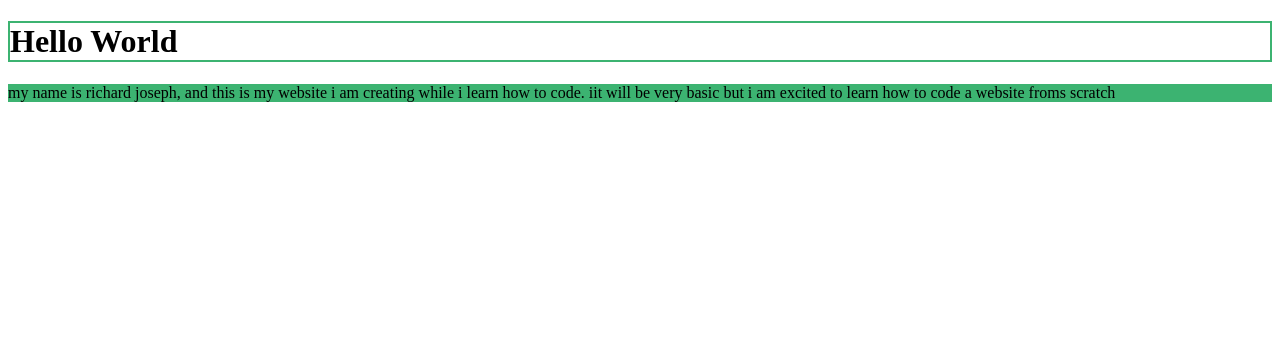
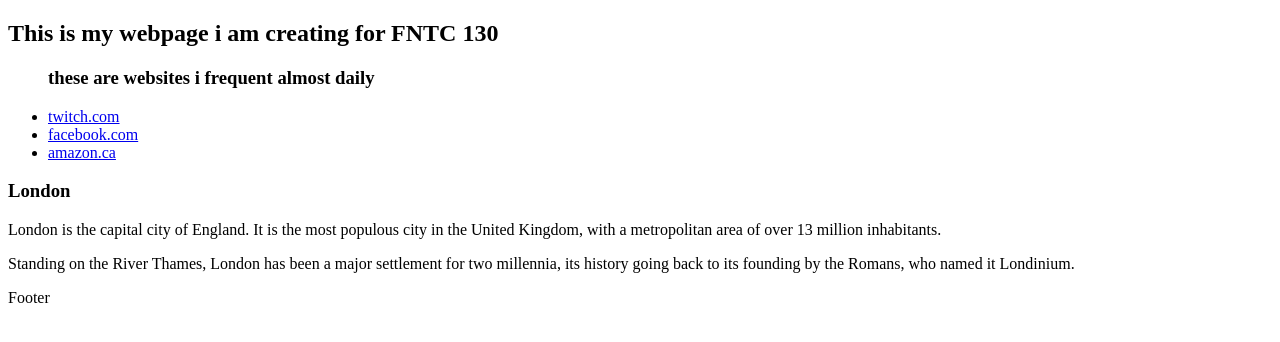
Before and after one commit to xbov/website1, a plain HTML site: page index.html in a window 1280 px wide. Drawn offline with Linux system fonts and the light colour scheme.

Commit message:
Update index.html

```diff
--- a/index.html
+++ b/index.html
@@ -1,14 +1,40 @@
 <!DOCTYPE html>
-<html>
+<html lang="en">
+<head>
+<title>capstone</title>
+<meta charset="utf-8">
+<meta name="viewport" content="width=device-width, initial-scale=1">
+<style>
+
+</style>
+</head>
 <body>
 
-<h1 style="border: 2px solid Mediumseagreen;">Hello World</h1>
+<header>
+  <h2>This is my webpage i am creating for FNTC 130</h2>
+</header>
 
-<p style="background-color:mediumseagreen;">
-my name is richard joseph, and this is my website i am creating while i learn how to code. iit will be very basic but i am excited to learn how to code a website froms scratch
-</p>
+<section>
 
+  <nav>
+    <ul>
+      <h1> these are websites i frequent almost daily</h1>
+      <li><a href="https://www.twitch.tv/" target="_blank">twitch.com</a></li>
+      <li><a href="https://www.facebook.com/" target="_blank">facebook.com</a></li>
+      <li><a href="https://www.amazon.ca/" target="_blank">amazon.ca</a></li>
+    </ul>
+  </nav>
 
+  <article>
+    <h1>London</h1>
+    <p>London is the capital city of England. It is the most populous city in the  United Kingdom, with a metropolitan area of over 13 million inhabitants.</p>
+    <p>Standing on the River Thames, London has been a major settlement for two millennia, its history going back to its founding by the Romans, who named it Londinium.</p>
+  </article>
+</section>
+
+<footer>
+  <p>Footer</p>
+</footer>
 
 </body>
 </html>
```
